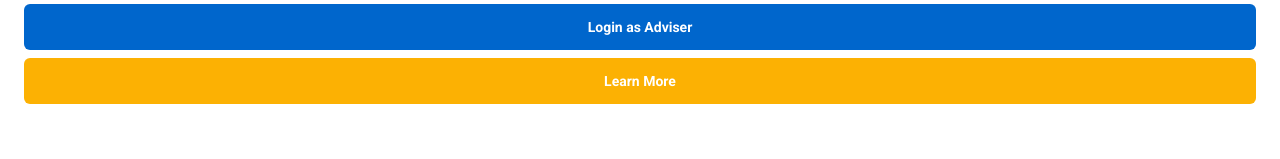
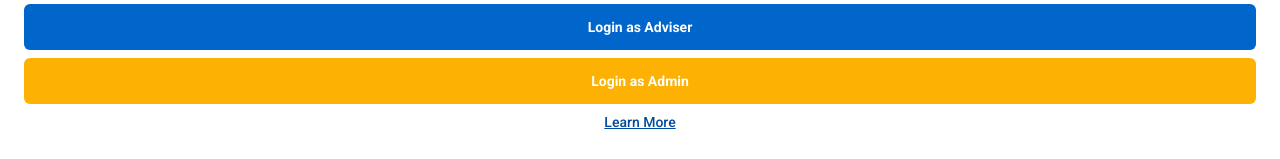
Before and after one commit to dreyyan/pavia-one, a React (Vite) app in the folder frontend/: page / in a window 1280 px wide. Shown: the part 1408-1567 px from the top of the page. Built offline with nearby package versions, Linux system fonts and the light colour scheme.

Commit message:
fix(frontend): change secondary button from student to admin login

```diff
--- a/frontend/src/components/FeaturesCarousel.tsx
+++ b/frontend/src/components/FeaturesCarousel.tsx
@@ -46,11 +46,11 @@ const FeaturesCarousel = () => {
 
     // [HANDLES] Navigation
     const handleAdviserLogin = () => {
-        navigate("/login");
+        navigate("/login/adviser");
     };
 
-    const handleLearnMore = () => {
-        navigate("/about-us");
+    const handleAdminLogin = () => {
+        navigate("/login/admin")
     };
 
     return (
@@ -94,7 +94,8 @@ const FeaturesCarousel = () => {
             {/* Primary Buttons */}
             <div className="flex flex-col gap-y-2 mb-4">
                 <PrimaryButton text="Login as Adviser" onClick={handleAdviserLogin} />
-                <PrimaryButton text="Learn More" color="FCB103" onClick={handleLearnMore} />
+                <PrimaryButton text="Login as Admin" color="FCB103" onClick={handleAdminLogin} />
+                <a href="about-us" className="link block text-center underline text-[var(--color-primary-700)]">Learn More</a>
             </div>
         </div>
     );
```
